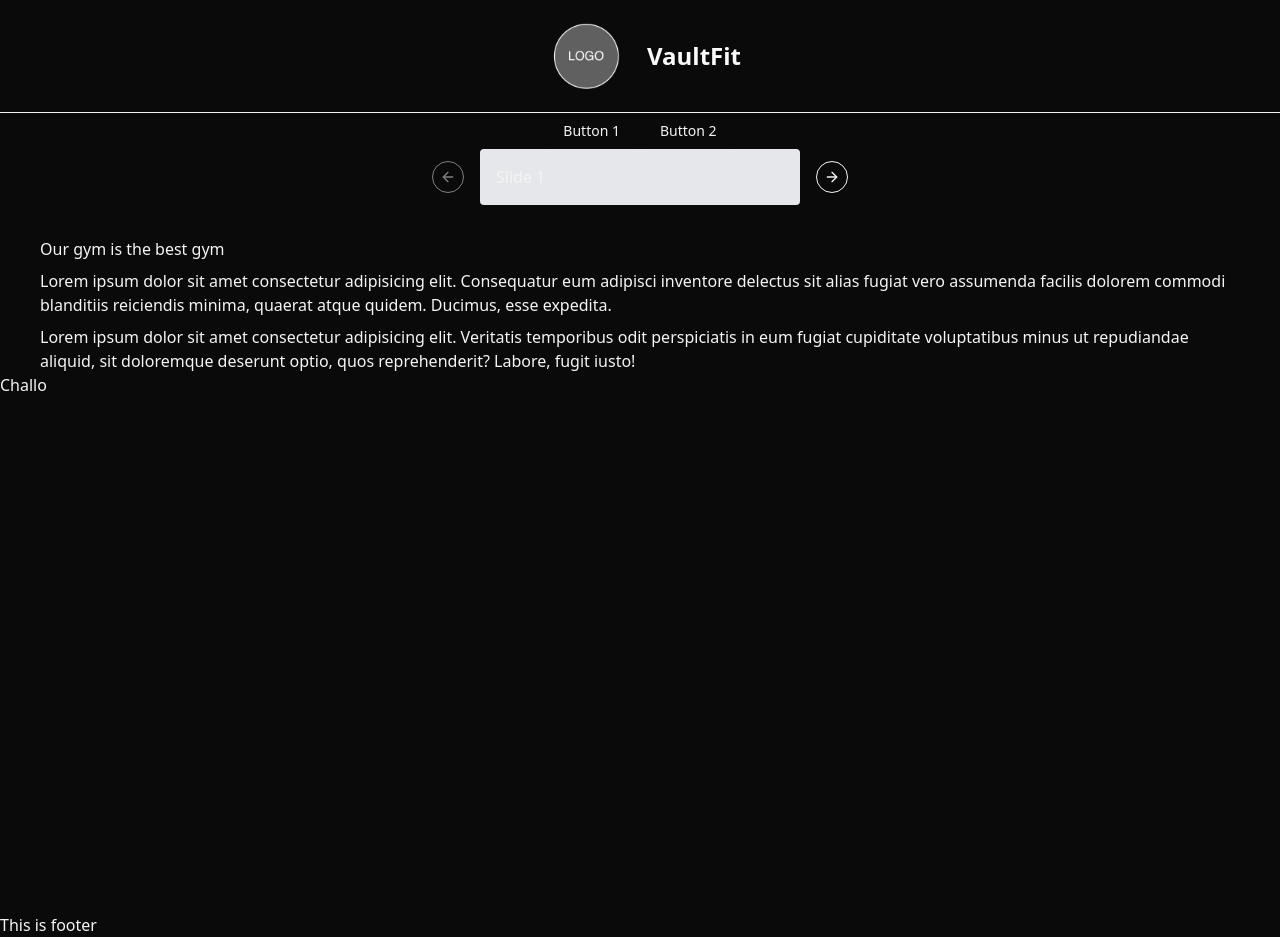
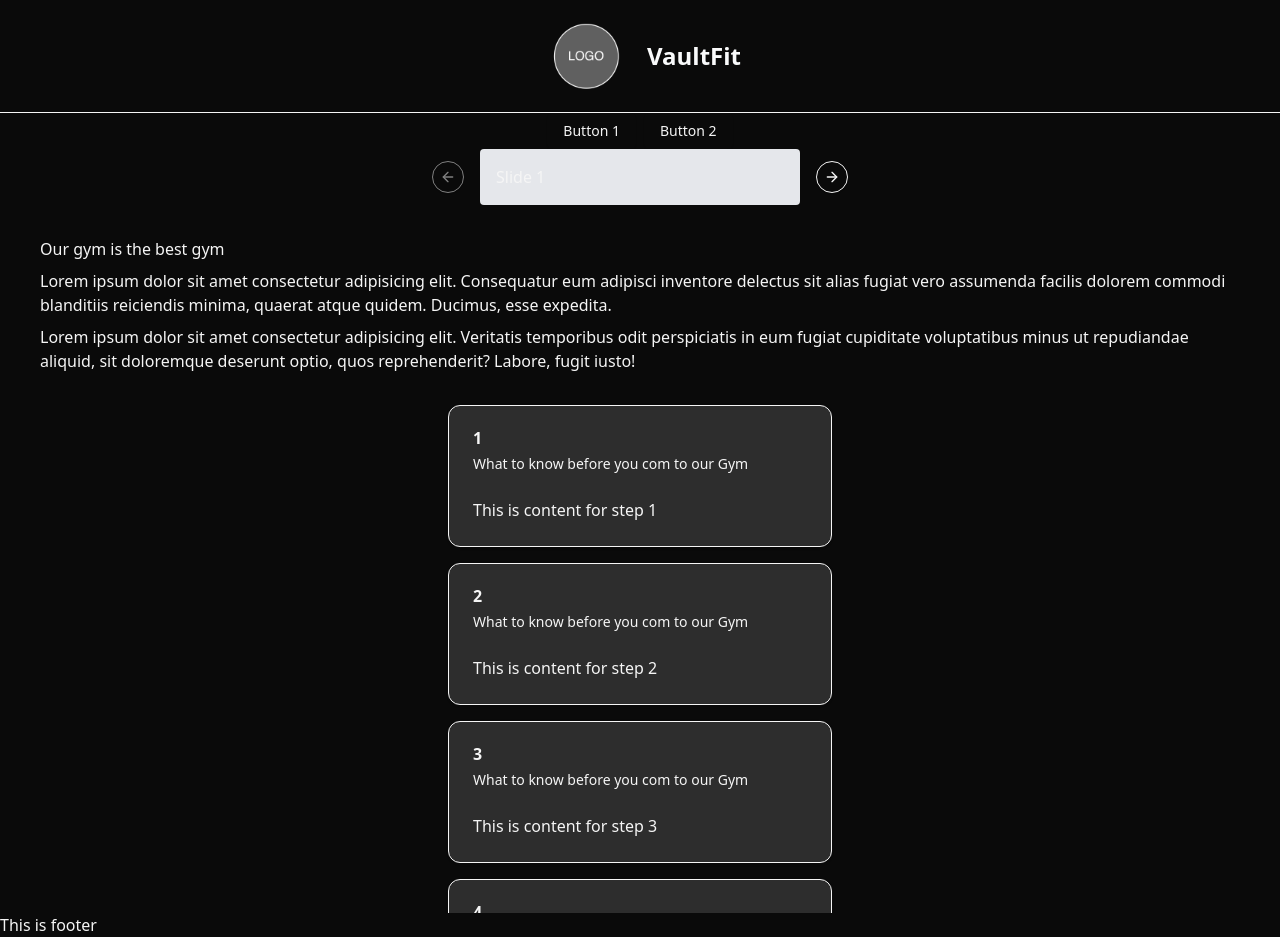
Before and after one commit to evahli/vault-fit, a React (Vite) app: page / in a window 1280 px wide. Built offline with nearby package versions, Linux system fonts and the light colour scheme.

Commit message:
info cards

```diff
--- /dev/null
+++ b/src/components/InfoCard.jsx
@@ -0,0 +1,17 @@
+import { Card, CardContent, CardDescription, CardHeader, CardTitle } from "./ui/card"
+
+export const InfoCard = ({stepNumber, desc}) => {
+  return(
+    <Card className="w-full max-w-sm">
+      <CardHeader>
+        <CardTitle>{stepNumber}</CardTitle>
+        <CardDescription>
+          What to know before you com to our Gym
+        </CardDescription>
+      </CardHeader>
+      <CardContent>
+        <p>{desc}</p>
+      </CardContent>
+    </Card>
+  )
+}
--- /dev/null
+++ b/src/components/InfoCards.jsx
@@ -0,0 +1,19 @@
+import { Button } from './ui/button';
+import stepsInformation from '../data/stepsInformation.json';
+import { InfoCard } from './InfoCard';
+
+export const InfoCards = () => {
+  return (
+    <>
+      <div className='flex flex-col gap-4 items-center pt-4 m-4'>
+        {stepsInformation.map((step) => (
+          <InfoCard
+            key={step.id}
+            stepNumber={step.stepNumber}
+            desc={step.stepDescription}
+          />
+        ))}
+      </div>
+    </>
+  );
+};
--- /dev/null
+++ b/src/data/stepsInformation.json
@@ -0,0 +1,32 @@
+[
+  {
+    "id": 0,
+    "stepNumber": 1,
+    "stepDescription": "This is content for step 1"
+  },
+  {
+    "id": 1,
+    "stepNumber": 2,
+    "stepDescription": "This is content for step 2"
+  },
+  {
+    "id": 2,
+    "stepNumber": 3,
+    "stepDescription": "This is content for step 3"
+  },
+  {
+    "id": 3,
+    "stepNumber": 4,
+    "stepDescription": "This is content for step 4"
+  },
+  {
+    "id": 4,
+    "stepNumber": 5,
+    "stepDescription": "This is content for step 5"
+  },
+  {
+    "id": 5,
+    "stepNumber": 6,
+    "stepDescription": "This is content for step 6"
+  }
+]
--- a/src/pages/Homepage.jsx
+++ b/src/pages/Homepage.jsx
@@ -1,4 +1,5 @@
 import { ButtonsContainer } from '@/components/ButtonsContainer';
+import { InfoCards } from '@/components/InfoCards';
 import { TakeATour } from '@/components/TakeATour';
 
 export const Homepage = () => {
@@ -7,6 +8,7 @@ export const Homepage = () => {
       <div className='h-screen overflow-y-auto'>
         <ButtonsContainer />
         <TakeATour />
+        <InfoCards />
         <p>Challo</p>
       </div>
     </>
```
